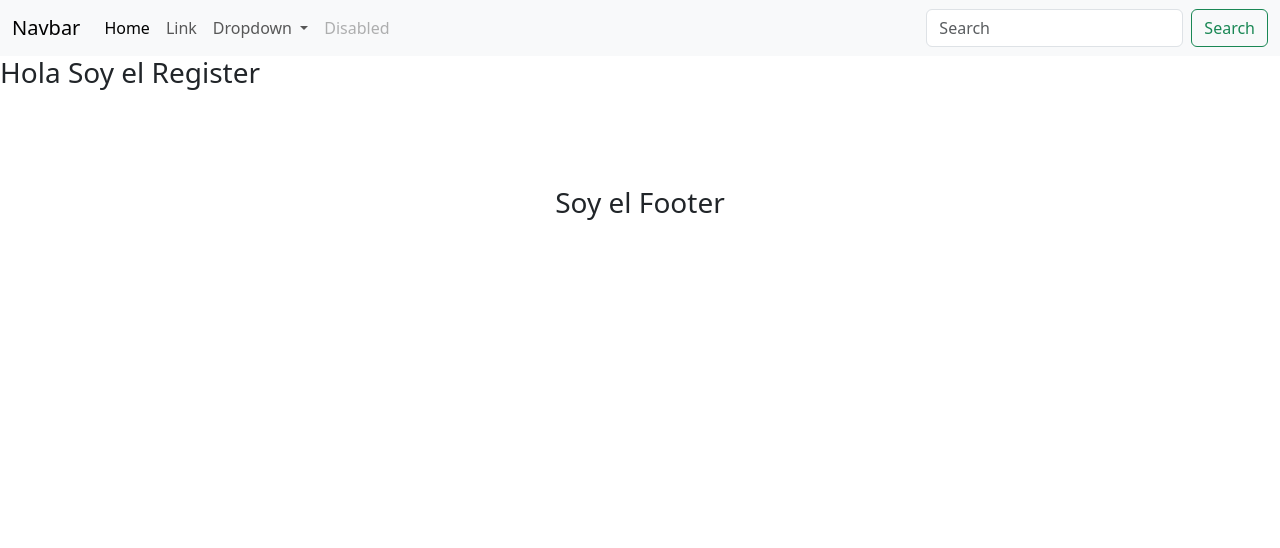
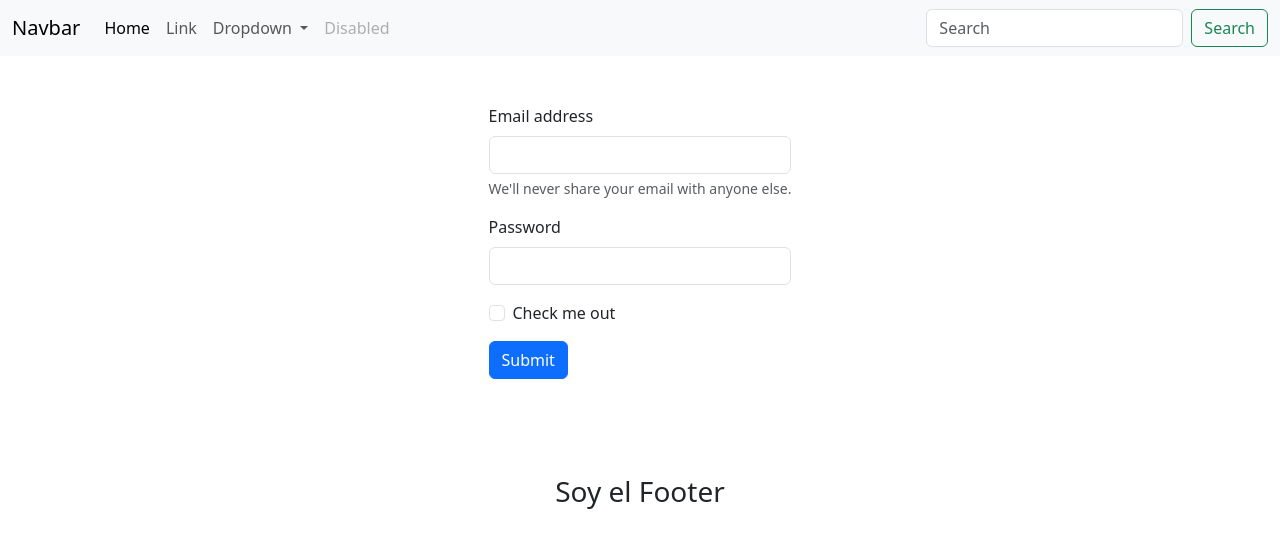
Before and after one commit to andresperlo/segundo_procto_grupoTanto, a plain HTML site: page pages/register-page.html in a window 1280 px wide. Drawn offline with nearby package versions, Linux system fonts and the light colour scheme; files that its build step writes are made by us from their sources; files whose address does not match are found by name.

Commit message:
se crea registro del usuario

```diff
--- a/pages/register-page.html
+++ b/pages/register-page.html
@@ -79,7 +79,45 @@
       </nav>
     </header>
     <main>
-      <h3>Hola Soy el Register</h3>
+      <div class="d-flex justify-content-center mt-5">
+        <form>
+          <div class="mb-3">
+            <label for="exampleInputEmail1" class="form-label"
+              >Email address</label
+            >
+            <input
+              type="email"
+              class="form-control"
+              id="exampleInputEmail1"
+              aria-describedby="emailHelp"
+            />
+            <div id="emailHelp" class="form-text">
+              We'll never share your email with anyone else.
+            </div>
+          </div>
+          <div class="mb-3">
+            <label for="exampleInputPassword1" class="form-label"
+              >Password</label
+            >
+            <input
+              type="password"
+              class="form-control"
+              id="exampleInputPassword1"
+            />
+          </div>
+          <div class="mb-3 form-check">
+            <input
+              type="checkbox"
+              class="form-check-input"
+              id="exampleCheck1"
+            />
+            <label class="form-check-label" for="exampleCheck1"
+              >Check me out</label
+            >
+          </div>
+          <button type="submit" class="btn btn-primary">Submit</button>
+        </form>
+      </div>
     </main>
 
     <footer class="py-5 my-5 text-center">
```
